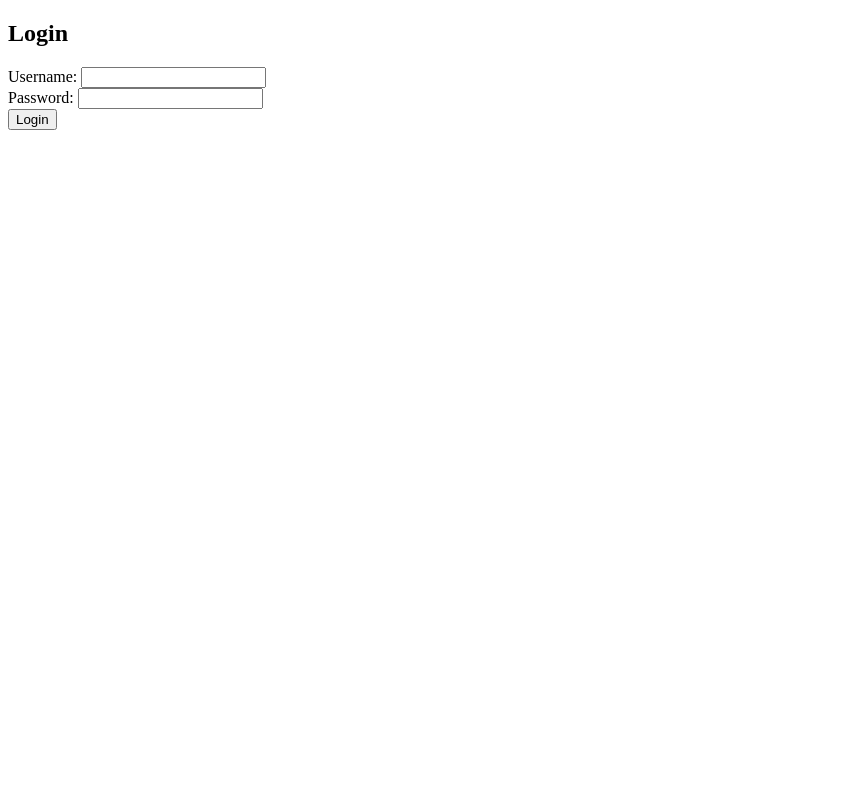
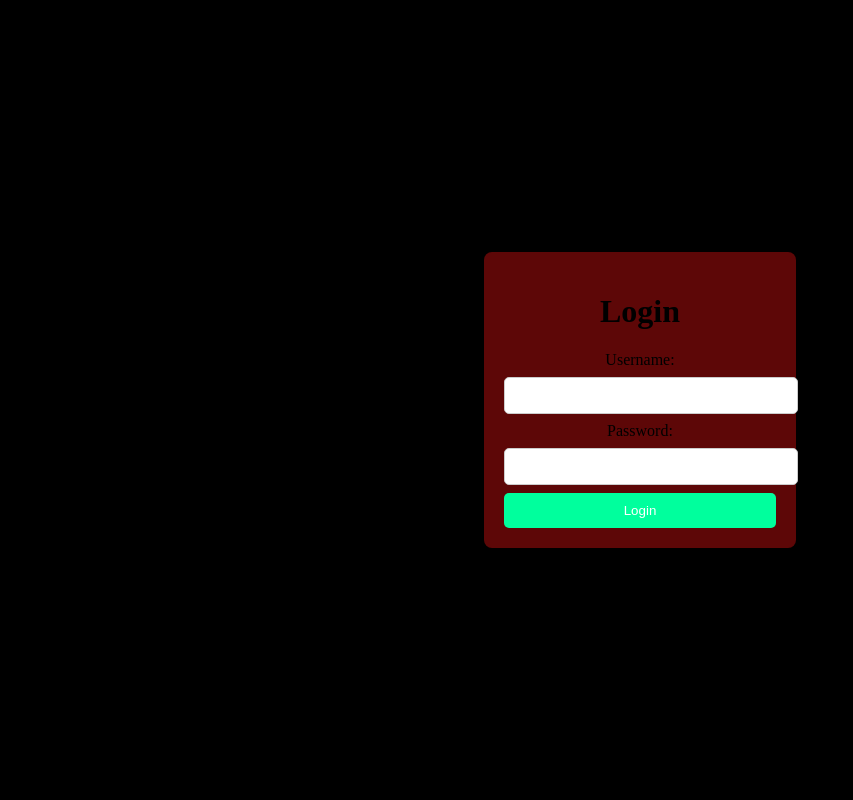
Before and after one commit to Alwinyuho/new-flask-app, a Flask app: page /login in a window 1280 px wide. Shown: the whole page, without its empty margins (0-853 px from the left). Run offline with Flask 3, Linux system fonts and the light colour scheme.

Commit message:
Update Login.html

```diff
--- a/templates/Login.html
+++ b/templates/Login.html
@@ -1,21 +1,56 @@
-
 <!DOCTYPE html>
 <html lang="en">
 <head>
-    <meta charset="UTF-8">
-    <meta name="viewport" content="width=device-width, initial-scale=1.0">
     <title>Login</title>
+    <style>
+        body {
+            background-color: rgb(0, 0, 0);
+            display: flex;
+            justify-content: center;
+            align-items: center;
+            height: 100vh;
+            margin: 0;
+        }
+        .login-container {
+            background: rgb(93, 7, 7);
+            padding: 20px;
+            border-radius: 8px;
+            box-shadow: 0px 0px 10px rgba(0, 0, 0, 0.1);
+            text-align: center;
+        }
+        input {
+            width: 100%;
+            padding: 10px;
+            margin: 8px 0;
+            border: 1px solid #ccc;
+            border-radius: 5px;
+        }
+        button {
+            width: 100%;
+            padding: 10px;
+            background-color: rgb(0, 255, 157);
+            color: white;
+            border: none;
+            border-radius: 5px;
+            cursor: pointer;
+        }
+        button:hover {
+            background-color: darkblue;
+        }
+    </style>
 </head>
 <body>
-    <h2>Login</h2>
-    <form method="POST">
-        <label>Username:</label>
-        <input type="text" name="username" required>
-        <br>
-        <label>Password:</label>
-        <input type="password" name="password" required>
-        <br>
-        <button type="submit">Login</button>
-    </form>
+    <div class="login-container">
+        <h1>Login</h1>
+        <form method="POST" action="{{ url_for('login') }}">
+            <label for="username">Username:</label>
+            <input type="text" id="username" name="username" required>
+            <br>
+            <label for="password">Password:</label>
+            <input type="password" id="password" name="password" required>
+            <br>
+            <button type="submit">Login</button>
+        </form>
+    </div>
 </body>
 </html>
```
